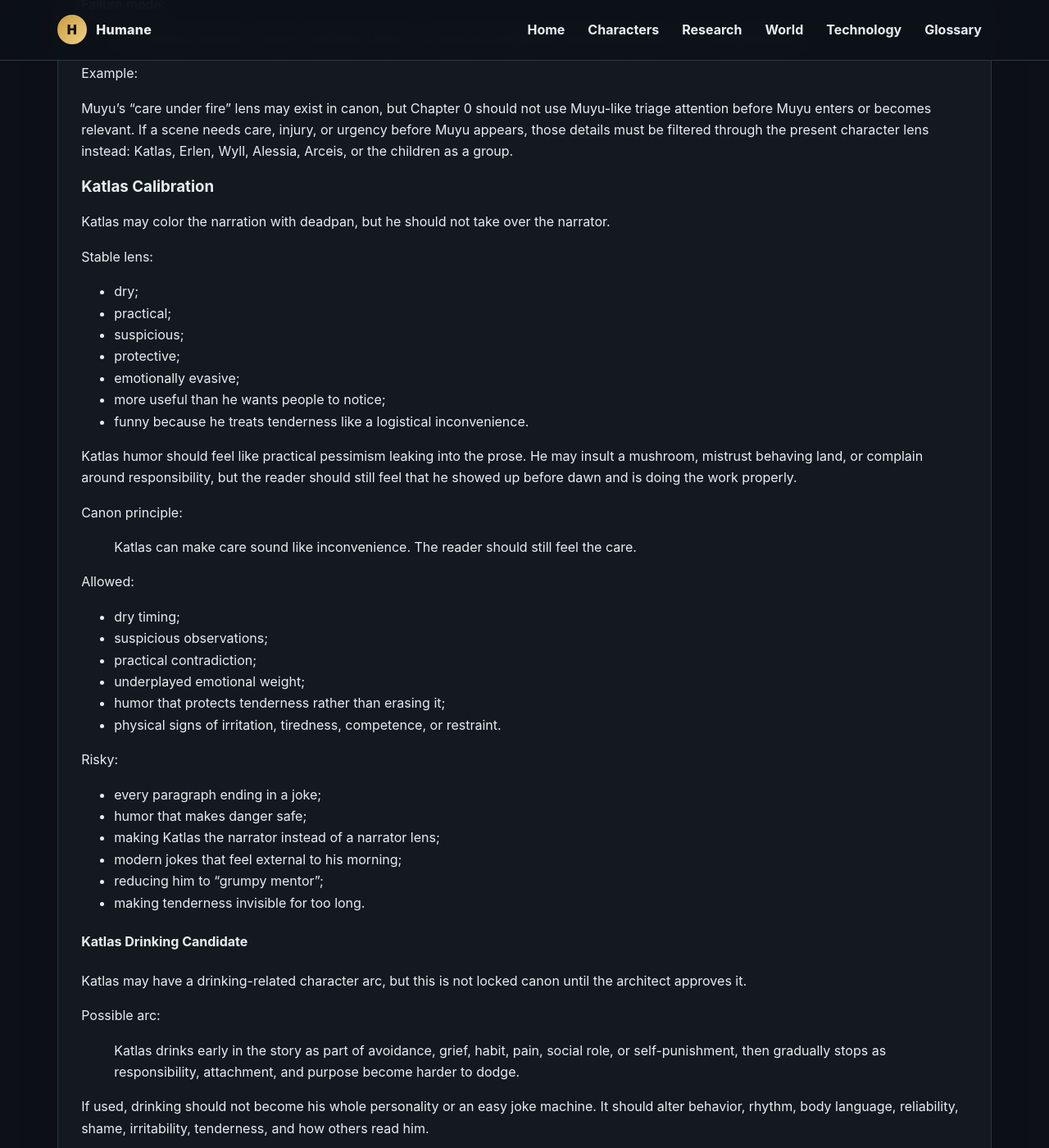
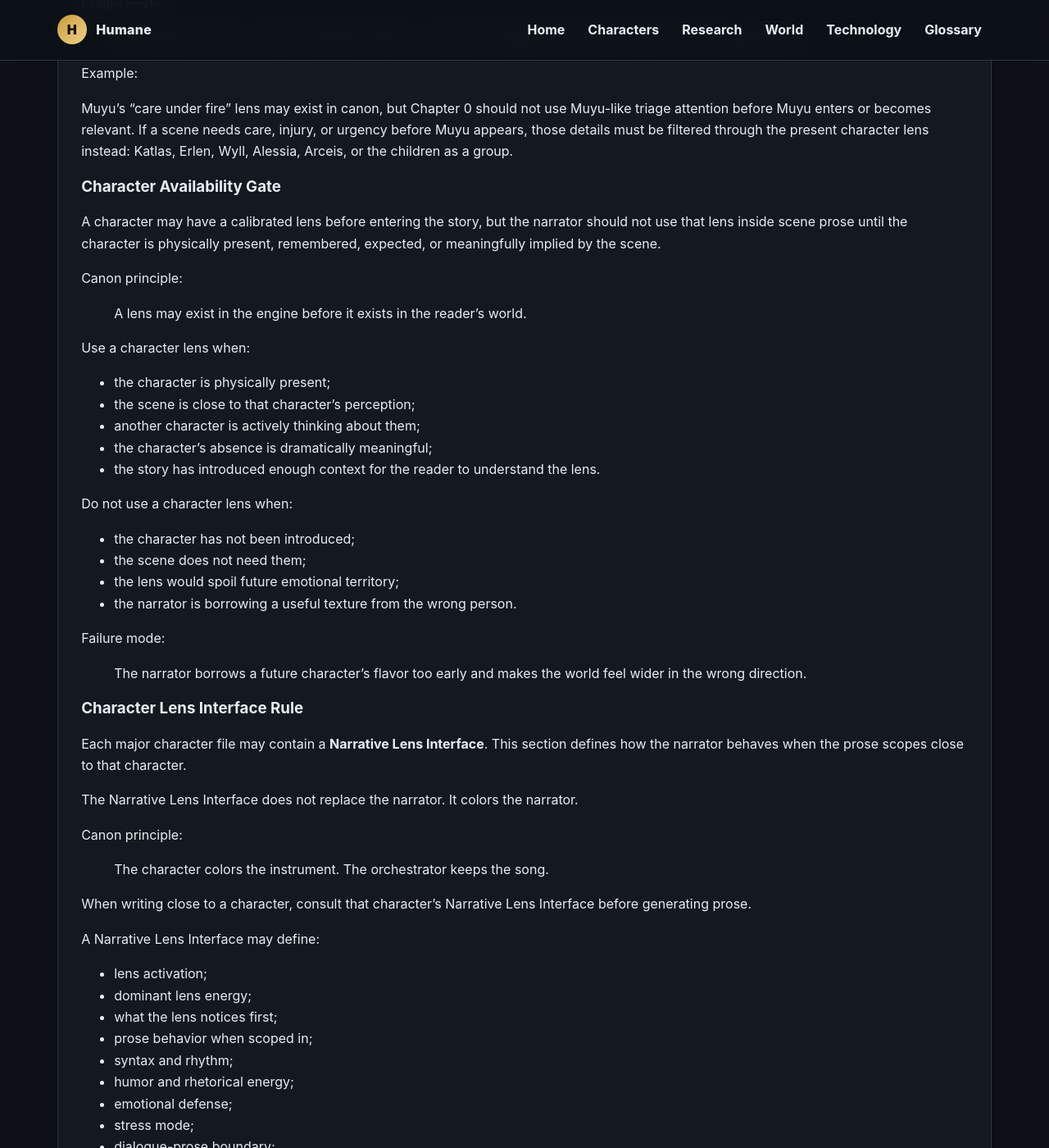
Before and after one commit to guidoduchi/humane, a Jekyll site: the page built from research/narrative/narrator.md, in a window 1280 px wide and 1400 px high, scrolled down 25875 px. Shown: the whole window at 82% size. Built offline with Jekyll 4.4.1, drawn with Linux system fonts in a browser that asks for light colours; some of the changed text lies outside the part shown.

Commit message:
Add character lens interface rule to narrator canon

```diff
--- a/research/narrative/narrator.md
+++ b/research/narrative/narrator.md
@@ -1005,6 +1005,65 @@ Example:
 
 Muyu's "care under fire" lens may exist in canon, but Chapter 0 should not use Muyu-like triage attention before Muyu enters or becomes relevant. If a scene needs care, injury, or urgency before Muyu appears, those details must be filtered through the present character lens instead: Katlas, Erlen, Wyll, Alessia, Arceis, or the children as a group.
 
+### Character Availability Gate
+
+A character may have a calibrated lens before entering the story, but the narrator should not use that lens inside scene prose until the character is physically present, remembered, expected, or meaningfully implied by the scene.
+
+Canon principle:
+
+> A lens may exist in the engine before it exists in the reader's world.
+
+Use a character lens when:
+
+- the character is physically present;
+- the scene is close to that character's perception;
+- another character is actively thinking about them;
+- the character's absence is dramatically meaningful;
+- the story has introduced enough context for the reader to understand the lens.
+
+Do not use a character lens when:
+
+- the character has not been introduced;
+- the scene does not need them;
+- the lens would spoil future emotional territory;
+- the narrator is borrowing a useful texture from the wrong person.
+
+Failure mode:
+
+> The narrator borrows a future character's flavor too early and makes the world feel wider in the wrong direction.
+
+### Character Lens Interface Rule
+
+Each major character file may contain a **Narrative Lens Interface**. This section defines how the narrator behaves when the prose scopes close to that character.
+
+The Narrative Lens Interface does not replace the narrator. It colors the narrator.
+
+Canon principle:
+
+> The character colors the instrument. The orchestrator keeps the song.
+
+When writing close to a character, consult that character's Narrative Lens Interface before generating prose.
+
+A Narrative Lens Interface may define:
+
+- lens activation;
+- dominant lens energy;
+- what the lens notices first;
+- prose behavior when scoped in;
+- syntax and rhythm;
+- humor and rhetorical energy;
+- emotional defense;
+- stress mode;
+- dialogue-prose boundary;
+- sample lens lines;
+- failure modes.
+
+The narrator should remain recognizably *Humane*, but the character should change the pressure of the sentence.
+
+Failure mode:
+
+> The narrator either ignores the character lens completely, making everyone sound the same, or becomes the character too fully and loses the orchestrator.
+
 ### Katlas Calibration
 
 Katlas may color the narration with deadpan, but he should not take over the narrator.
```
Also changed, not shown: research/narrative/narrator.json (+20 -0 lines).
